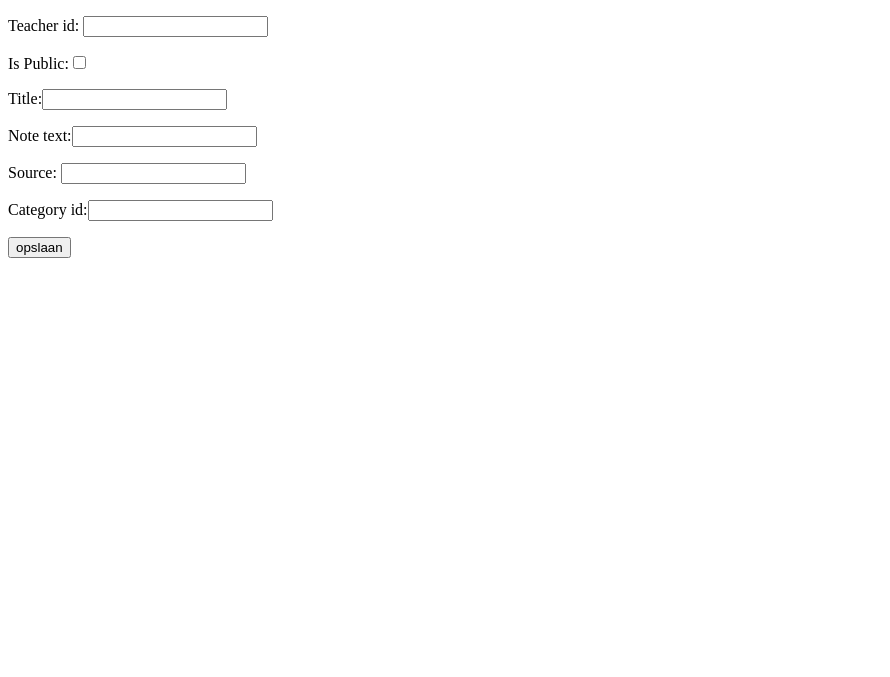
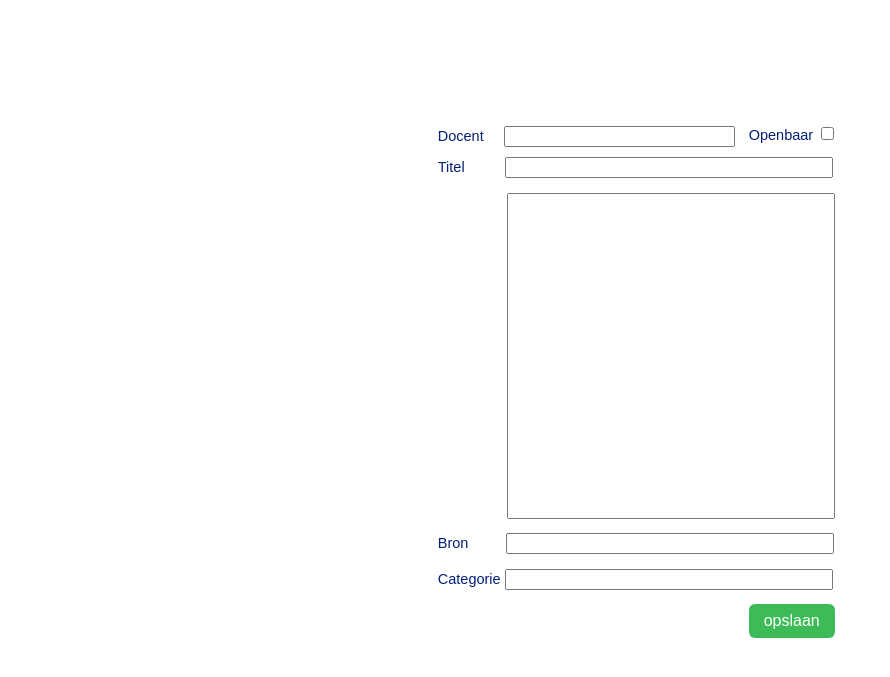
Before and after one commit to beranie/wp2-2023-mvc-jamaisvu-main, a Flask app: template templates/bewerken.html in a window 1280 px wide. Shown: the top 677 px of the page, without its empty margins (0-890 px from the left). Run offline with Flask 3, Linux system fonts and the light colour scheme; the template is opened without the code that fills it, so the values that code supplies are empty.

Commit message:
styling toegepast

```diff
--- a/templates/aanmaken.css
+++ b/templates/aanmaken.css
@@ -0,0 +1,49 @@
+#template {
+    margin-left: 40%;
+    margin-top: 10%;
+    font-family: sans-serif;
+    font-size: 14.5px;
+    font-weight: normal;
+    color: #041f74;
+    background-color: #ffffff;}
+
+#docent {margin-left:-10%;}
+
+#openbaar {
+    margin-left: 31%;
+    margin-top: -5%;}
+
+#titel {margin-left: -10%;}
+#notitie {margin-left: -3.5%;}
+#bron {margin-left: -10%;}
+#categorie {margin-left: -10%;}
+
+input[name="teacher_id"]
+{margin-left: 2%;
+ width: 223px;}
+
+input[name="title"]
+{margin-left: 4.4%;
+ width: 320px;}
+
+ input[name="note"]
+{margin-left: 2.5%;
+ width: 320px;
+ height: 320px;}
+
+ input[name="note_source"]
+{margin-left: 4%;
+ width: 320px;}
+
+ input[name="category_id"]
+{width: 320px;}
+
+input[type="submit"]
+{margin-left: 31%;
+ font-size: 16px;
+ color:#ffffff;
+ background-color:rgb(61, 187, 86);
+ box-sizing: border-box;
+ border-radius: 6px;
+ border-width: 0px;
+ padding: 8px 15px;}
--- a/templates/bewerken.html
+++ b/templates/bewerken.html
@@ -12,20 +12,16 @@
 <body>
     <main>
         <!--date_created?-->
-        <form action="/databases/testgpt.db" id="template"> <!-- of action="/zoeken" ?-->
-            <p>Teacher id: <input type="number" readonly="readonly" name="teacher_id" /></p>
-            <p>Is Public:<input type=checkbox name="is_public"></p>
-            <p>Title:<input type="text" name="title" /></p>
-            <p>Note text:<input type="text" name="note" /></p>
-            <p>Source: <input type="text" name="note_source" /></p>
-            <p>Category id:<input type="number" name="category_id" /></p>
+        <form action="/databases/testgpt.db" id="template">
+            <p id="docent">Docent <input type="number" readonly="readonly" name="teacher_id" /></p>
+            <p id="openbaar">Openbaar <input type=checkbox name="is_public" /></p>
+            <p id="titel">Titel <input type="text" name="title" /></p>
+            <p id="notitie"><input type="text" name="note" /></p>
+            <p id="bron">Bron <input type="text" name="note_source" /></p>
+            <p id="categorie">Categorie <input type="number" name="category_id" /></p>
             <input type="submit" value="opslaan" />
         </form>
     </main>
 </body>
 
-<footer>
-
-</footer>
-
 </html>
```
Also changed, not shown: templates/aanmaken.html (+10 -10 lines), templates/bewerken.css (+49 -0 lines).
